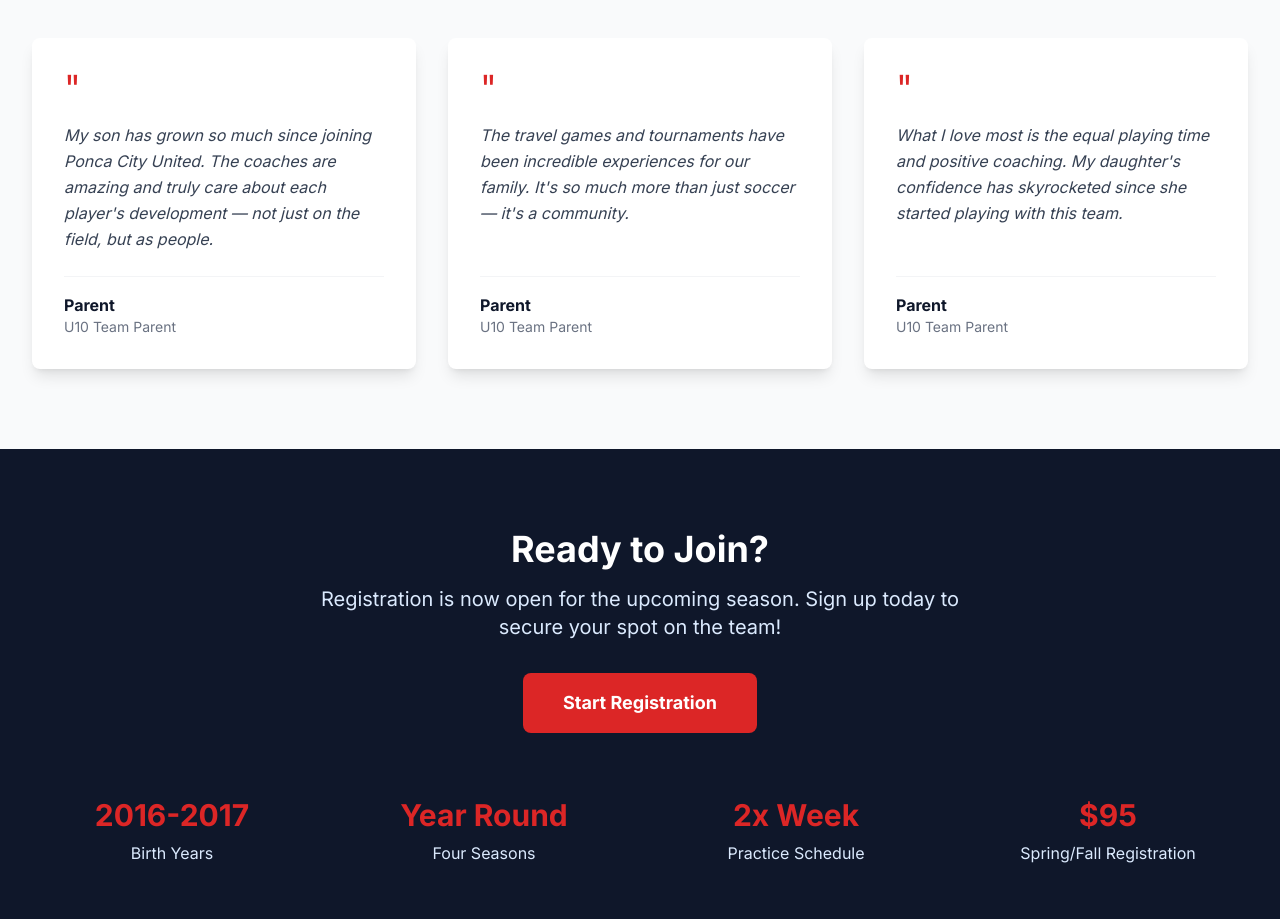
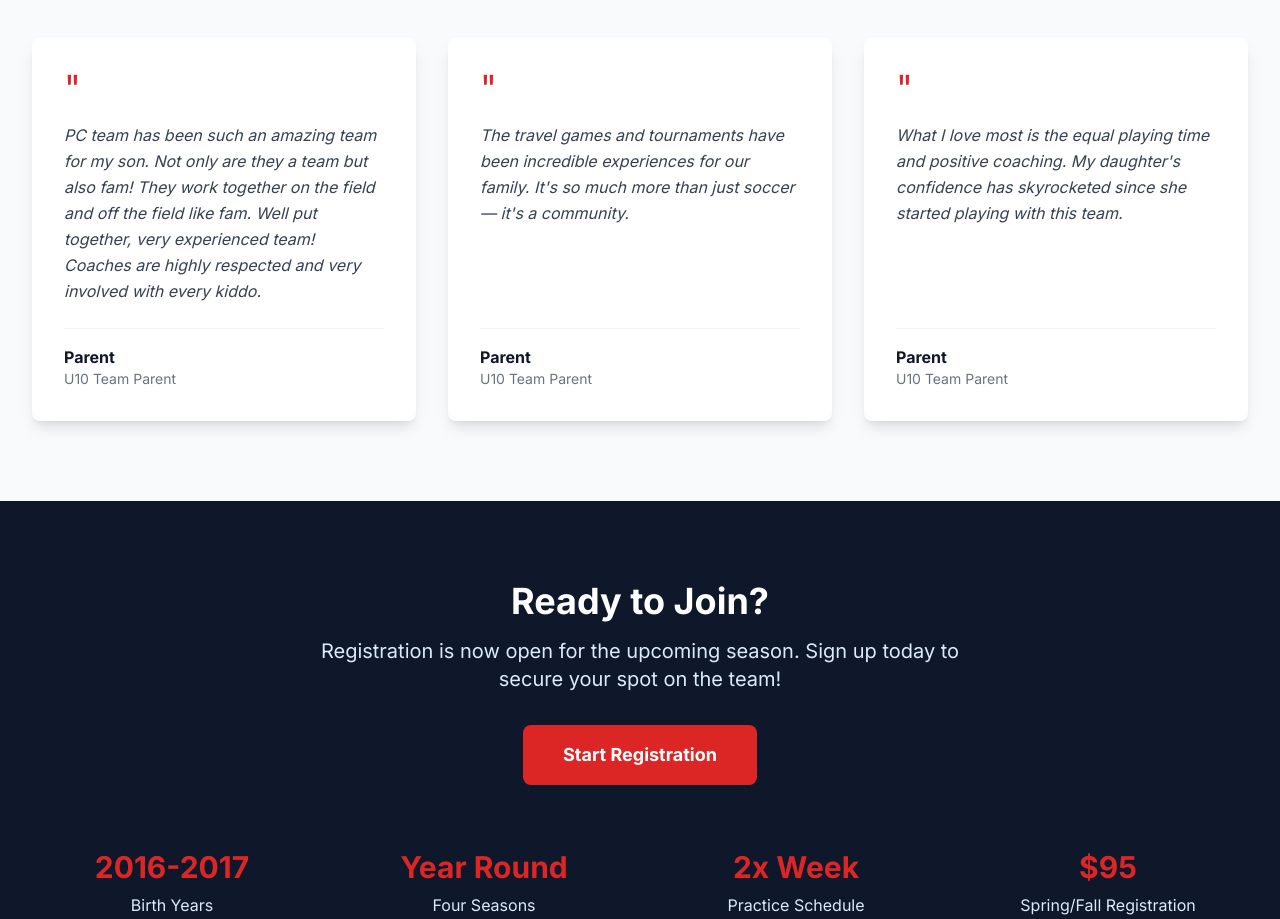
Before and after one commit to Reece-Nunez/pc-united, a Next.js app: page / in a window 1280 px wide. Shown: the part 1320-2239 px from the top of the page. Built offline with nearby package versions, Linux system fonts and the light colour scheme; no server answers; the database is empty.

Commit message:
Replace placeholder testimonial with real parent review
Co-Authored-By: Claude Opus 4.6 (1M context) <noreply@anthropic.com>

```diff
--- a/src/components/Testimonials.tsx
+++ b/src/components/Testimonials.tsx
@@ -2,7 +2,7 @@ import AnimateOnScroll, { StaggerContainer, StaggerItem } from './AnimateOnScrol
 
 const testimonials = [
   {
-    quote: "My son has grown so much since joining Ponca City United. The coaches are amazing and truly care about each player's development — not just on the field, but as people.",
+    quote: "PC team has been such an amazing team for my son. Not only are they a team but also fam! They work together on the field and off the field like fam. Well put together, very experienced team! Coaches are highly respected and very involved with every kiddo.",
     name: "Parent",
     role: "U10 Team Parent",
   },
```
